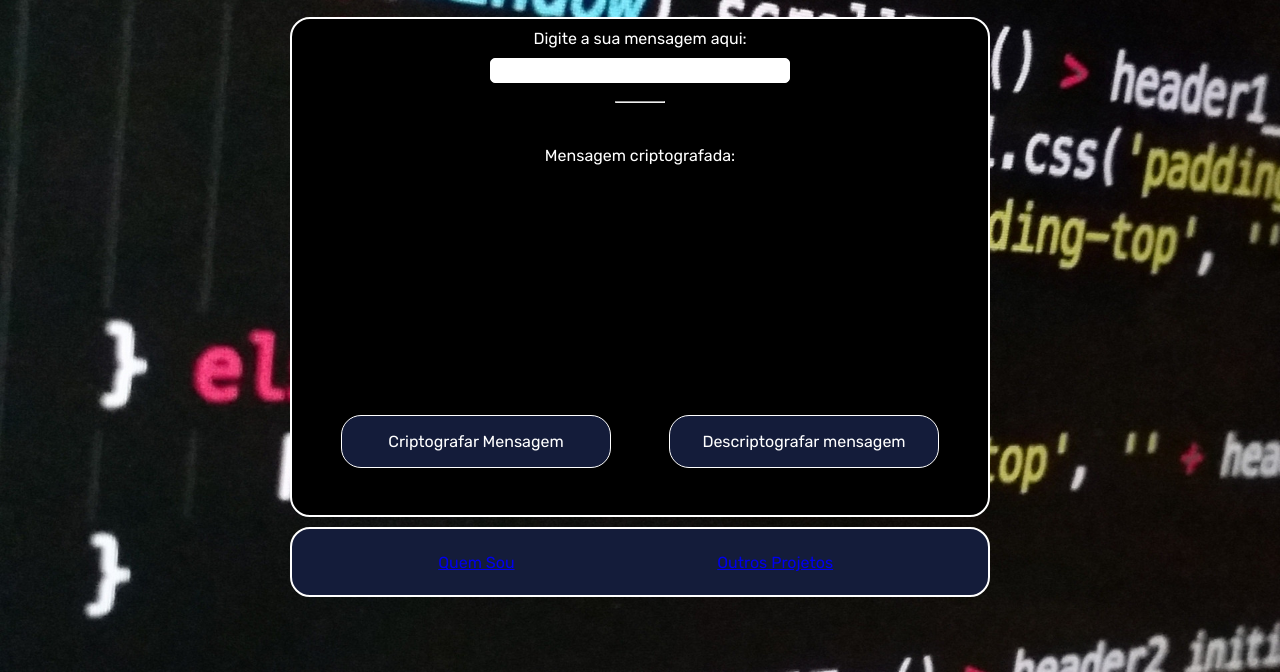
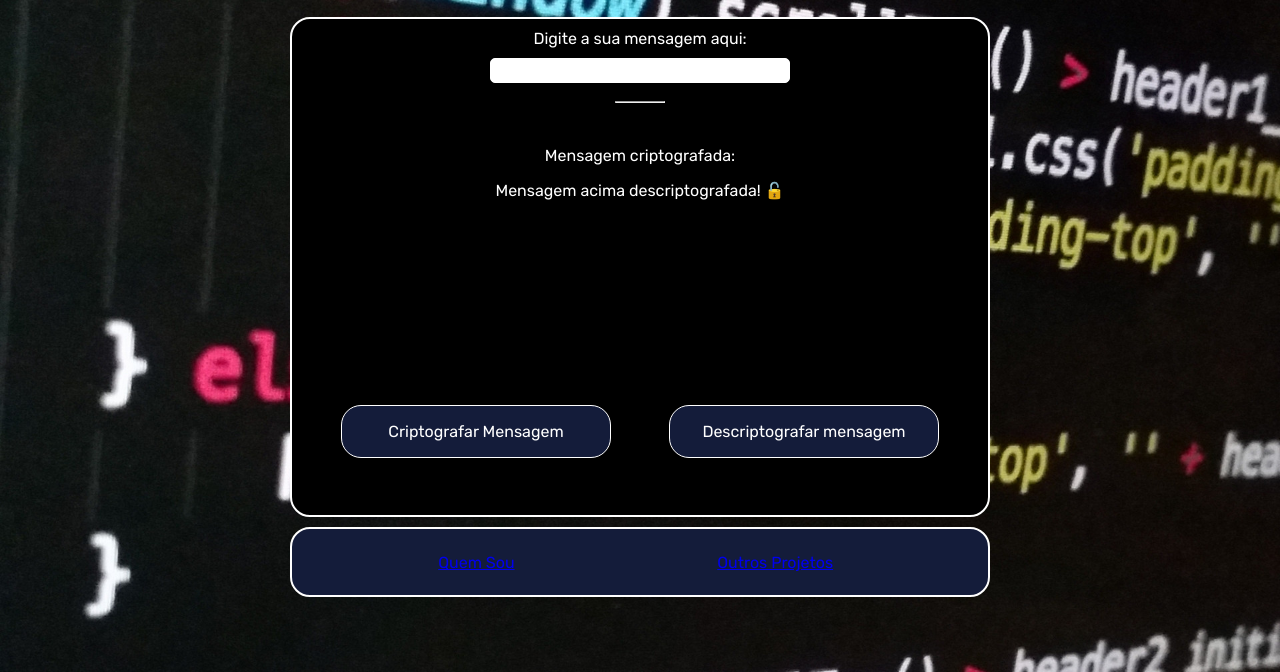
Before and after one commit to gilbmporto/SuperEncoder, a plain HTML site: page index.html in a window 1280 px wide. Both pictures are taken after a click on the element "Descriptografar mensagem". Shown: the part 128-800 px from the top of the page. Drawn offline with Linux system fonts and the light colour scheme.

Commit message:
Versão 1.1 do SuperEncoder
Erros corrigidos. Site agora funcional.

```diff
--- a/encoder.js
+++ b/encoder.js
@@ -1,4 +1,4 @@
-import { caesarCipher, symbolCipher, reverseCipher } from './encryptors';
+import { caesarCipher, symbolCipher, reverseCipher } from './encryptors.js';
 
 //Declare the functions to encript and decript the message:
 const encodeMessage = (str) => {
@@ -24,7 +24,7 @@ botaoCriptografar.addEventListener('click', () => {
 });
 
 botaoDescriptografar.addEventListener('click', () => {
-    let decipheredMessage = decodeMessage((mensagemACriptografar.value).toSring());
+    let decipheredMessage = decodeMessage(mensagemACriptografar.value);
     mensagemCriptografada.innerHTML = decipheredMessage;
     mensRecomendacao.innerHTML = 'Mensagem acima descriptografada! 🔓';
     mensRecomendacao.style.display = 'block';
--- a/style.css
+++ b/style.css
@@ -54,6 +54,7 @@ body {
     margin: 10px auto;
     margin-top: 20px;
     height: 500px;
+    overflow: collapse;
 }
 
 label {
@@ -91,7 +92,7 @@ input {
 }
 
 .flex {
-    margin-top: 230px;
+    margin-top: 185px;
     display: flex;
 }
 
```
